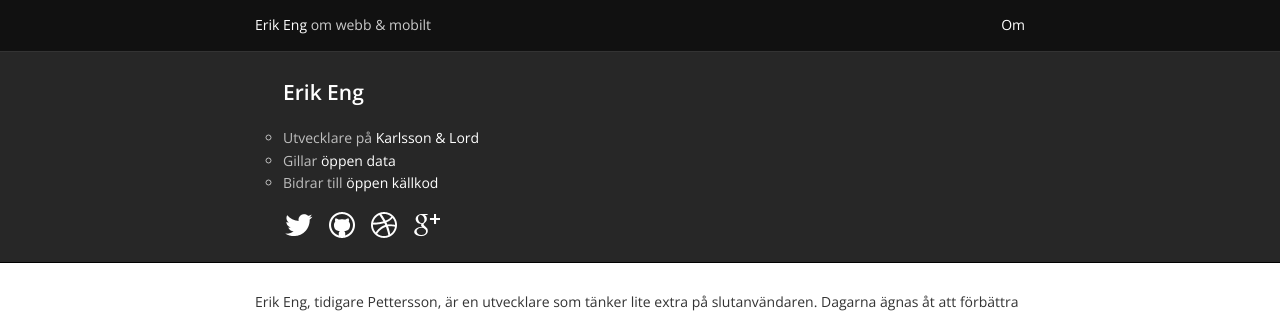
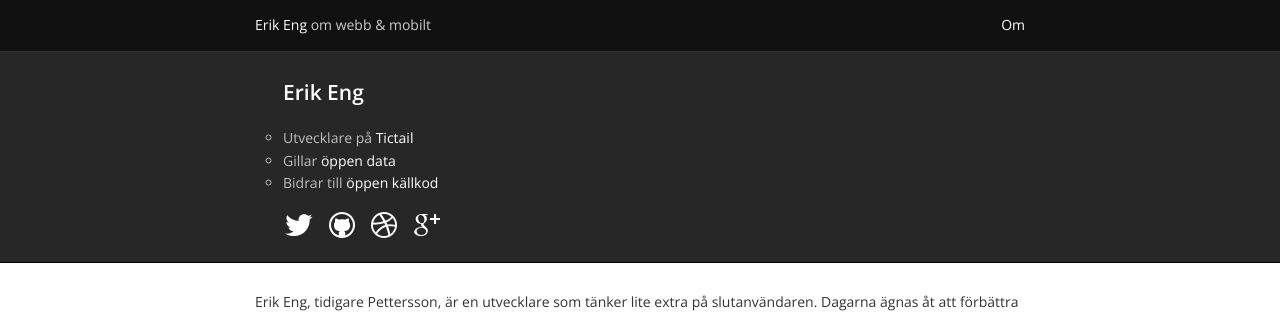
Before and after one commit to ptz0n/ptz0n.github.io, a Jekyll site: the page built from index.md, in a window 1280 px wide. Shown: the top 316 px of the page. Built offline with Jekyll 4.4.1, drawn with Linux system fonts in a browser that asks for light colours.

Commit message:
Working at Tictail.

```diff
--- a/_includes/about.html
+++ b/_includes/about.html
@@ -4,13 +4,13 @@
             <h2>Erik Eng</h2>
             {% if page.lang == 'en' %}
                 <ul>
-                    <li>Developer at <a href="http://karlssonlord.com/" title="E-commerce development on Magento">Karlsson &amp; Lord</a></li>
+                    <li>Engineer at <a href="http://tictail.com/">Tictail</a></li>
                     <li>Likes <a href="http://www.opendata.se/">open data</a></li>
                     <li>Contributing to <a href="https://github.com/{{ site.github }}" rel="me">open source</a></li>
                 </ul>
             {% else %}
                 <ul>
-                    <li>Utvecklare på <a href="http://karlssonlord.com/" title="Ehandelsutveckling med Magento">Karlsson &amp; Lord</a></li>
+                    <li>Utvecklare på <a href="http://tictail.com/">Tictail</a></li>
                     <li>Gillar <a href="http://www.opendata.se/">öppen data</a></li>
                     <li>Bidrar till <a href="https://github.com/{{ site.github }}" rel="me">öppen källkod</a></li>
                 </ul>
```
